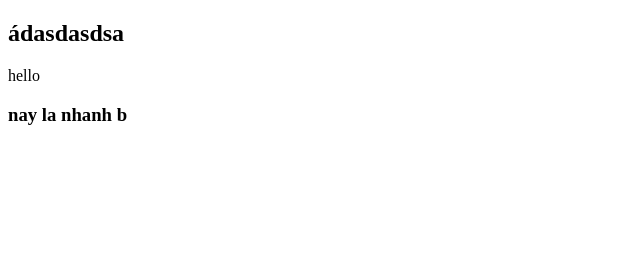
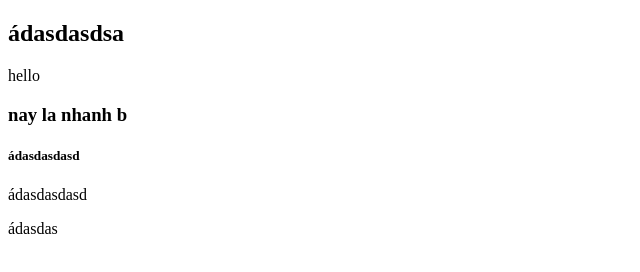
Before and after one commit to leepsyko/moiadasdas, a plain HTML site: page index.html in a window 1280 px wide. Shown: the whole page, without its empty margins (0-640 px from the left). Drawn offline with Linux system fonts and the light colour scheme.

Commit message:
hello nay là lân chuyển nhaasnh khonh thạm công

```diff
--- a/index.html
+++ b/index.html
@@ -14,5 +14,10 @@
 
     </p>
     <h3>nay la nhanh b</h3>
+    <h5>ádasdasdasd
+
+    </h5>
+    ádasdasdasd
+    <p>ádasdas</p>
 </body>
 </html>
```
